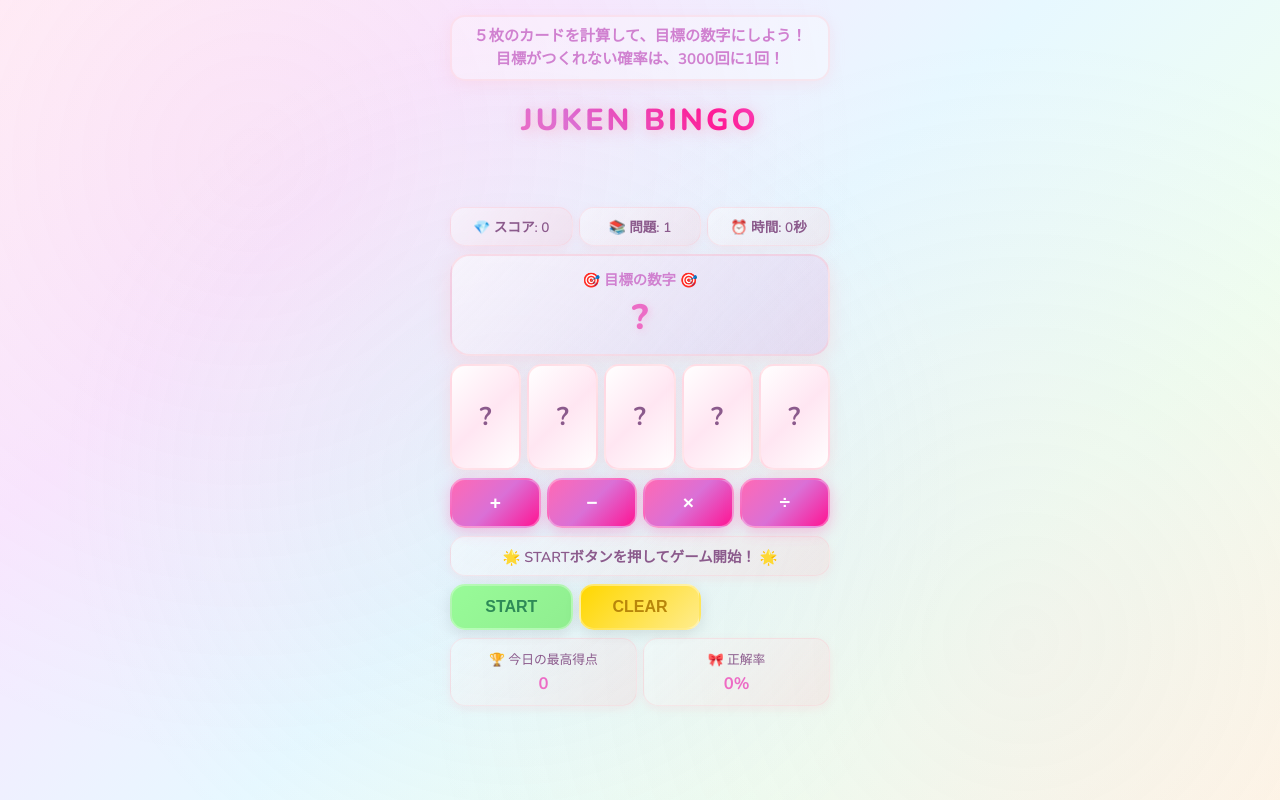
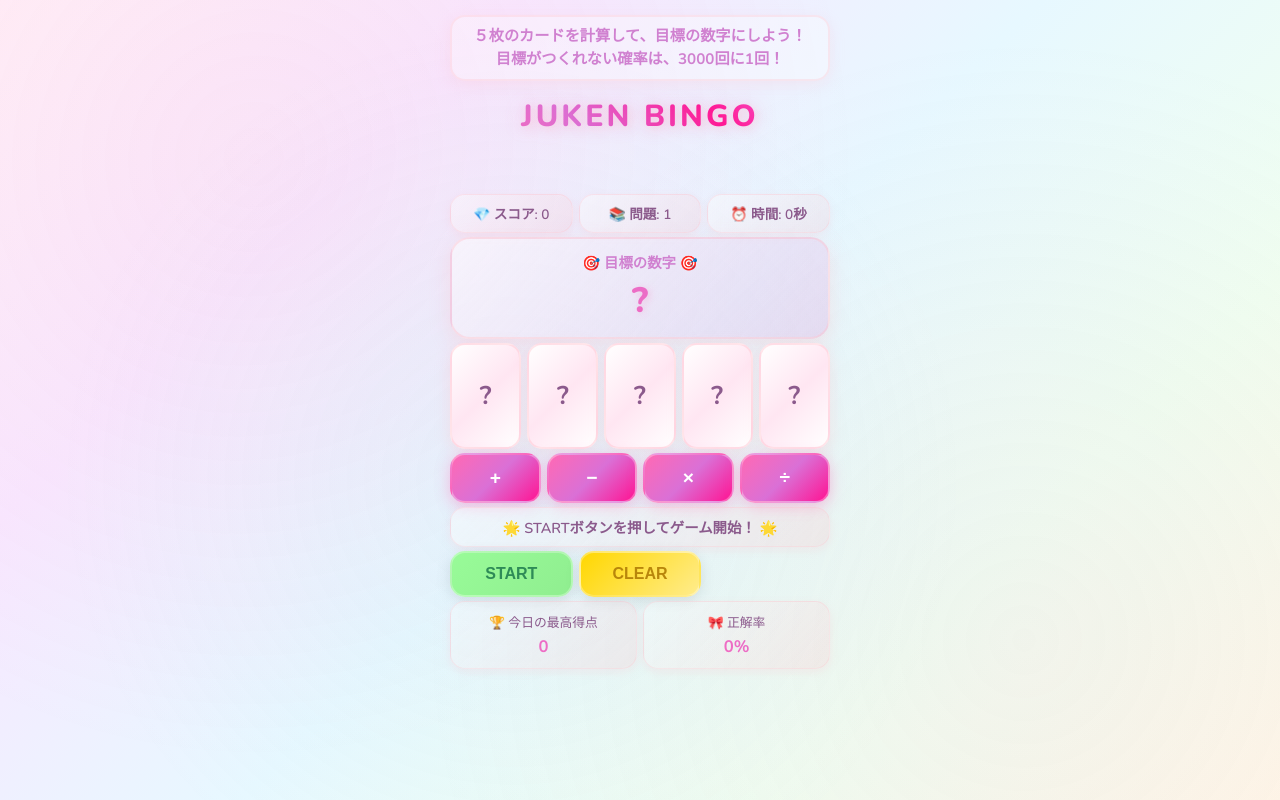
Before and after one commit to juken-camp/juken-bingo, a plain HTML site: page index.html in a window 1280 px wide. Drawn offline with nearby package versions, Linux system fonts and the light colour scheme.

Commit message:
Add files via upload

```diff
--- a/index.html
+++ b/index.html
@@ -101,12 +101,12 @@
             max-width: 380px;
             display: flex;
             flex-direction: column;
-            gap: 8px;
+            gap: 6px;
             position: relative;
             z-index: 10;
             min-height: calc(100vh - 20px);
             justify-content: flex-start;
-            padding: 10px 0 30px 0;
+            padding: 8px 0 30px 0;
         }
 
         .instructions {
@@ -134,7 +134,7 @@
             user-select: none;
             letter-spacing: 3px;
             margin: 0;
-            padding: 20px 0 10px 0;
+            padding: 15px 0 5px 0;
             position: relative;
             filter: drop-shadow(2px 2px 4px rgba(255, 182, 193, 0.3));
         }
@@ -154,7 +154,7 @@
             flex: 1;
             display: flex;
             flex-direction: column;
-            gap: 8px;
+            gap: 4px;
         }
 
         .combo-display {
@@ -471,25 +471,25 @@
         @media (max-height: 800px) {
             .game-container {
                 min-height: auto;
-                gap: 6px;
+                gap: 4px;
                 padding: 5px 0 25px 0;
             }
 
             .title {
                 font-size: 1.9em;
-                padding: 12px 0 6px 0;
+                padding: 10px 0 3px 0;
             }
         }
 
         @media (max-height: 700px) {
             .game-container {
-                gap: 5px;
+                gap: 3px;
                 padding: 5px 0 20px 0;
             }
 
             .title {
                 font-size: 1.7em;
-                padding: 10px 0 5px 0;
+                padding: 8px 0 2px 0;
             }
 
             .target-section {
@@ -519,7 +519,7 @@
 
             .title {
                 font-size: 1.5em;
-                padding: 8px 0 3px 0;
+                padding: 5px 0 2px 0;
             }
 
             .instructions {
```
